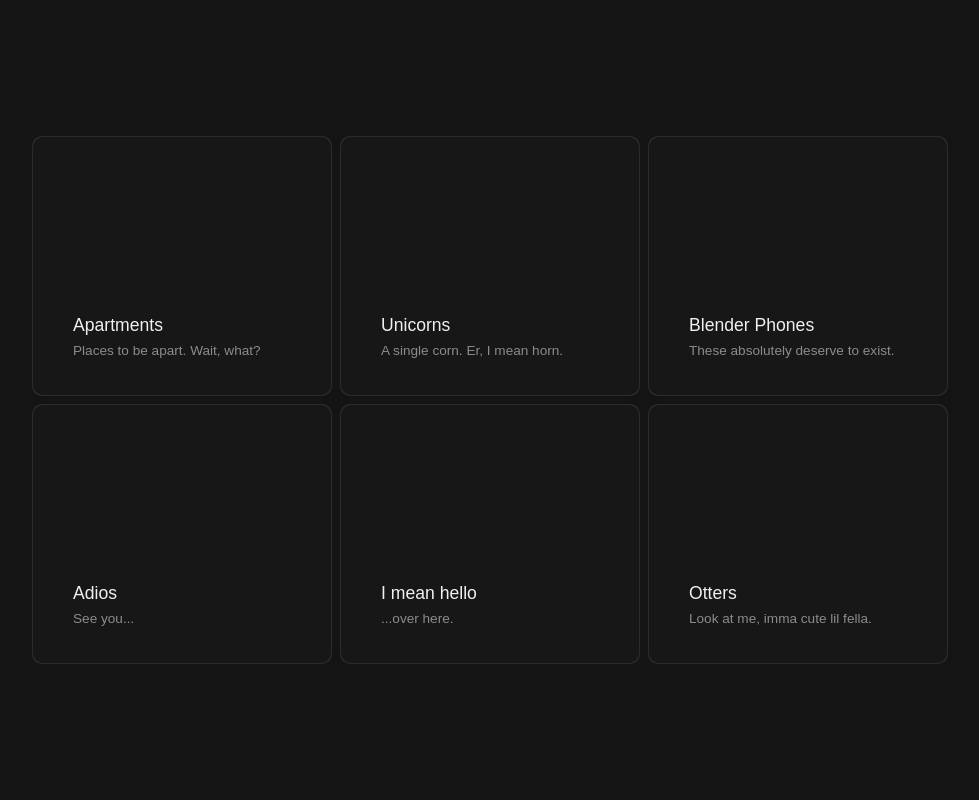
After one commit to Hardvan/Paralyzed-by-Parallax, a Flask app: page /magicalhover in a window 1280 px wide. The commit adds this page. Shown: the whole page, without its empty margins (150-1129 px from the left). Run offline with Flask 2, Linux system fonts and the light colour scheme.

Commit message:
Add Magical Card Hover Effect

```diff
--- a/app.py
+++ b/app.py
@@ -57,5 +57,11 @@
     return render_template('liquid.html')
 
 
+@app.route('/magicalhover')
+def magicalhover():
+
+    return render_template('magicalhover.html')
+
+
 if __name__ == "__main__":
     app.run(debug=True)
--- /dev/null
+++ b/static/css/magicalhover.css
@@ -0,0 +1,202 @@
+:root {
+  --bg-color: rgb(20, 20, 20);
+  --card-color: rgb(23, 23, 23);
+}
+
+body {
+  align-items: center;
+  background-color: var(--bg-color);
+  display: flex;
+  height: 100vh;
+  justify-content: center;
+  margin: 0px;
+  overflow: hidden;
+  padding: 0px;
+}
+
+#cards {
+  display: flex;
+  flex-wrap: wrap;
+  gap: 8px;
+  max-width: 916px;
+  width: calc(100% - 20px);
+}
+
+#cards:hover > .card::after {
+  opacity: 1;
+}
+
+.card {
+  background-color: rgba(255, 255, 255, 0.1);
+  border-radius: 10px;
+  cursor: pointer;
+  display: flex;
+  height: 260px;
+  flex-direction: column;
+  position: relative;
+  width: 300px;
+}
+
+.card:hover::before {
+  opacity: 1;
+}
+
+.card::before,
+.card::after {
+  border-radius: inherit;
+  content: "";
+  height: 100%;
+  left: 0px;
+  opacity: 0;
+  position: absolute;
+  top: 0px;
+  transition: opacity 500ms;
+  width: 100%;
+}
+
+.card::before {
+  background: radial-gradient(
+    800px circle at var(--mouse-x) var(--mouse-y),
+    rgba(255, 255, 255, 0.06),
+    transparent 40%
+  );
+  z-index: 3;
+}
+
+.card::after {
+  background: radial-gradient(
+    600px circle at var(--mouse-x) var(--mouse-y),
+    rgba(255, 255, 255, 0.4),
+    transparent 40%
+  );
+  z-index: 1;
+}
+
+.card > .card-content {
+  background-color: var(--card-color);
+  border-radius: inherit;
+  display: flex;
+  flex-direction: column;
+  flex-grow: 1;
+  inset: 1px;
+  padding: 10px;
+  position: absolute;
+  z-index: 2;
+}
+
+/* -- ↓ ↓ ↓ extra card content styles ↓ ↓ ↓ -- */
+
+h1,
+h2,
+h3,
+h4,
+span {
+  color: rgb(240, 240, 240);
+  font-family: "Rubik", sans-serif;
+  font-weight: 400;
+  margin: 0px;
+}
+
+i {
+  color: rgb(240, 240, 240);
+}
+
+.card-image {
+  align-items: center;
+  display: flex;
+  height: 140px;
+  justify-content: center;
+  overflow: hidden;
+}
+
+.card-image > i {
+  font-size: 6em;
+  opacity: 0.25;
+}
+
+.card-info-wrapper {
+  align-items: center;
+  display: flex;
+  flex-grow: 1;
+  justify-content: flex-start;
+  padding: 0px 20px;
+}
+
+.card-info {
+  align-items: flex-start;
+  display: flex;
+  gap: 10px;
+}
+
+.card-info > i {
+  font-size: 1em;
+  height: 20px;
+  line-height: 20px;
+}
+
+.card-info-title > h3 {
+  font-size: 1.1em;
+  line-height: 20px;
+}
+
+.card-info-title > h4 {
+  color: rgba(255, 255, 255, 0.5);
+  font-size: 0.85em;
+  margin-top: 8px;
+}
+
+/* -- ↓ ↓ ↓ some responsiveness ↓ ↓ ↓ -- */
+
+@media (max-width: 1000px) {
+  body {
+    align-items: flex-start;
+    overflow: auto;
+  }
+
+  #cards {
+    max-width: 1000px;
+    padding: 10px 0px;
+  }
+
+  .card {
+    flex-shrink: 1;
+    width: calc(50% - 4px);
+  }
+}
+
+@media (max-width: 500px) {
+  .card {
+    height: 180px;
+  }
+
+  .card-image {
+    height: 80px;
+  }
+
+  .card-image > i {
+    font-size: 3em;
+  }
+
+  .card-info-wrapper {
+    padding: 0px 10px;
+  }
+
+  .card-info > i {
+    font-size: 0.8em;
+  }
+
+  .card-info-title > h3 {
+    font-size: 0.9em;
+  }
+
+  .card-info-title > h4 {
+    font-size: 0.8em;
+    margin-top: 4px;
+  }
+}
+
+@media (max-width: 320px) {
+  .card {
+    width: 100%;
+  }
+}
--- /dev/null
+++ b/static/js/magicalhover.js
@@ -0,0 +1,10 @@
+document.getElementById("cards").onmousemove = (e) => {
+  for (const card of document.getElementsByClassName("card")) {
+    const rect = card.getBoundingClientRect(),
+      x = e.clientX - rect.left,
+      y = e.clientY - rect.top;
+
+    card.style.setProperty("--mouse-x", `${x}px`);
+    card.style.setProperty("--mouse-y", `${y}px`);
+  }
+};
--- /dev/null
+++ b/templates/magicalhover.html
@@ -0,0 +1,120 @@
+<!DOCTYPE html>
+<html lang="en">
+  <head>
+    <meta charset="UTF-8" />
+    <meta http-equiv="X-UA-Compatible" content="IE=edge" />
+    <meta name="viewport" content="width=device-width, initial-scale=1.0" />
+    <title>Magical Card Hover</title>
+
+    <link
+      rel="stylesheet"
+      href="{{url_for('static', filename='css/magicalhover.css')}}"
+    />
+  </head>
+
+  <body>
+    <div id="cards">
+      <div class="card">
+        <div class="card-content">
+          <div class="card-image">
+            <i class="fa-duotone fa-apartment"></i>
+          </div>
+          <div class="card-info-wrapper">
+            <div class="card-info">
+              <i class="fa-duotone fa-apartment"></i>
+              <div class="card-info-title">
+                <h3>Apartments</h3>
+                <h4>Places to be apart. Wait, what?</h4>
+              </div>
+            </div>
+          </div>
+        </div>
+      </div>
+      <div class="card">
+        <div class="card-content">
+          <div class="card-image">
+            <i class="fa-duotone fa-unicorn"></i>
+          </div>
+          <div class="card-info-wrapper">
+            <div class="card-info">
+              <i class="fa-duotone fa-unicorn"></i>
+              <div class="card-info-title">
+                <h3>Unicorns</h3>
+                <h4>A single corn. Er, I mean horn.</h4>
+              </div>
+            </div>
+          </div>
+        </div>
+      </div>
+      <div class="card">
+        <div class="card-content">
+          <div class="card-image">
+            <i class="fa-duotone fa-blender-phone"></i>
+          </div>
+          <div class="card-info-wrapper">
+            <div class="card-info">
+              <i class="fa-duotone fa-blender-phone"></i>
+              <div class="card-info-title">
+                <h3>Blender Phones</h3>
+                <h4>These absolutely deserve to exist.</h4>
+              </div>
+            </div>
+          </div>
+        </div>
+      </div>
+      <div class="card">
+        <div class="card-content">
+          <div class="card-image">
+            <i class="fa-duotone fa-person-to-portal"></i>
+          </div>
+          <div class="card-info-wrapper">
+            <div class="card-info">
+              <i class="fa-duotone fa-person-to-portal"></i>
+              <div class="card-info-title">
+                <h3>Adios</h3>
+                <h4>See you...</h4>
+              </div>
+            </div>
+          </div>
+        </div>
+      </div>
+      <div class="card">
+        <div class="card-content">
+          <div class="card-image">
+            <i class="fa-duotone fa-person-from-portal"></i>
+          </div>
+          <div class="card-info-wrapper">
+            <div class="card-info">
+              <i class="fa-duotone fa-person-from-portal"></i>
+              <div class="card-info-title">
+                <h3>I mean hello</h3>
+                <h4>...over here.</h4>
+              </div>
+            </div>
+          </div>
+        </div>
+      </div>
+      <div class="card">
+        <div class="card-content">
+          <div class="card-image">
+            <i class="fa-duotone fa-otter"></i>
+          </div>
+          <div class="card-info-wrapper">
+            <div class="card-info">
+              <i class="fa-duotone fa-otter"></i>
+              <div class="card-info-title">
+                <h3>Otters</h3>
+                <h4>Look at me, imma cute lil fella.</h4>
+              </div>
+            </div>
+          </div>
+        </div>
+      </div>
+    </div>
+
+    <script
+      type="text/javascript"
+      src="{{url_for('static', filename='js/magicalhover.js')}}"
+    ></script>
+  </body>
+</html>
```
Also changed, not shown: templates/index.html (+17 -0 lines).
